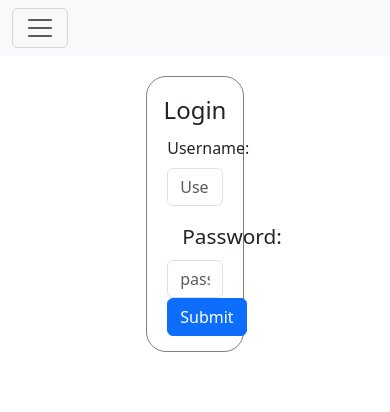
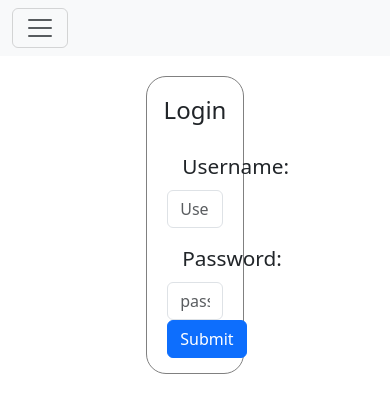
Before and after one commit to Bree-codes/PasswordManager, a React (Create React App) app in the folder passwordmanager/: page /Login in a window 390 px wide. Shown: the top 412 px of the page. Built offline with nearby package versions, Linux system fonts and the light colour scheme.

Commit message:
Login responsive

```diff
--- a/passwordmanager/src/Pages/Login.jsx
+++ b/passwordmanager/src/Pages/Login.jsx
@@ -15,7 +15,7 @@ export const    Login=()=>{
 
                 <Form.Group>
                     <Form.Label className="password" htmlFor="password"> Password:</Form.Label>
-                    <Form.Control id="password" type="password" name="password" placeholder="password"/>
+                    <Form.Control id="passwords" type="password" name="password" placeholder="password"/>
 
                 </Form.Group>
 
--- a/passwordmanager/src/Pages/styling/login.css
+++ b/passwordmanager/src/Pages/styling/login.css
@@ -21,11 +21,26 @@
     height: 100%;
     align-items: center;
 }
-.submit{
-    margin-top: 10px;
+button{
+    margin-top: 20px;
     padding: 0;
 }
-.username,  .password {
+.name,  .password {
     margin: 15px;
     font-size: 130%;
 }
+.passwords{
+    margin-top: 20px;
+}
+@media screen and (min-width: 540px) {
+    .Login{
+        width: 100%;
+    }
+
+   }
+@media screen and (max-width: 540px) {
+    .Login{
+        width: 100%;
+    }
+
+}
```
